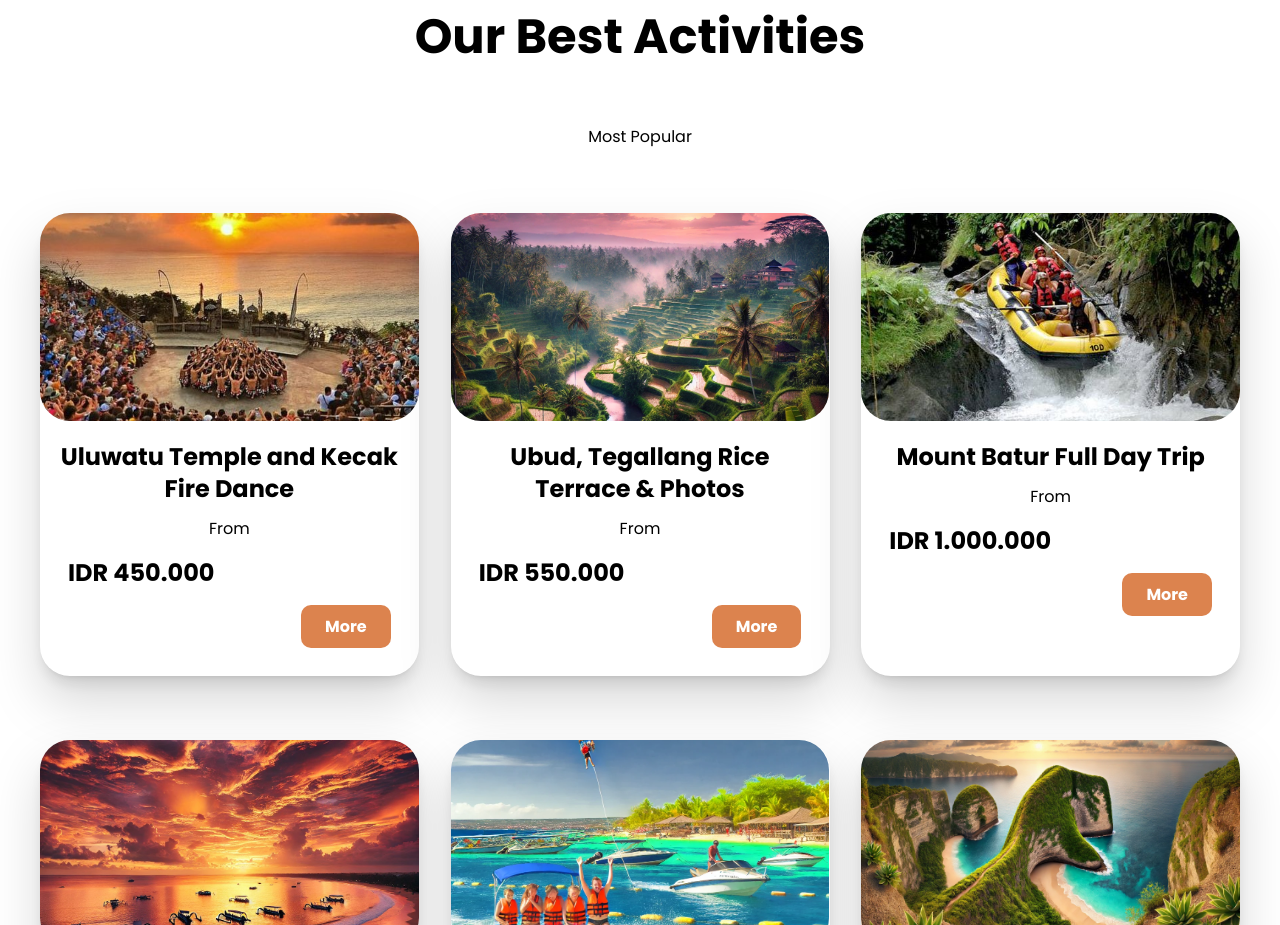
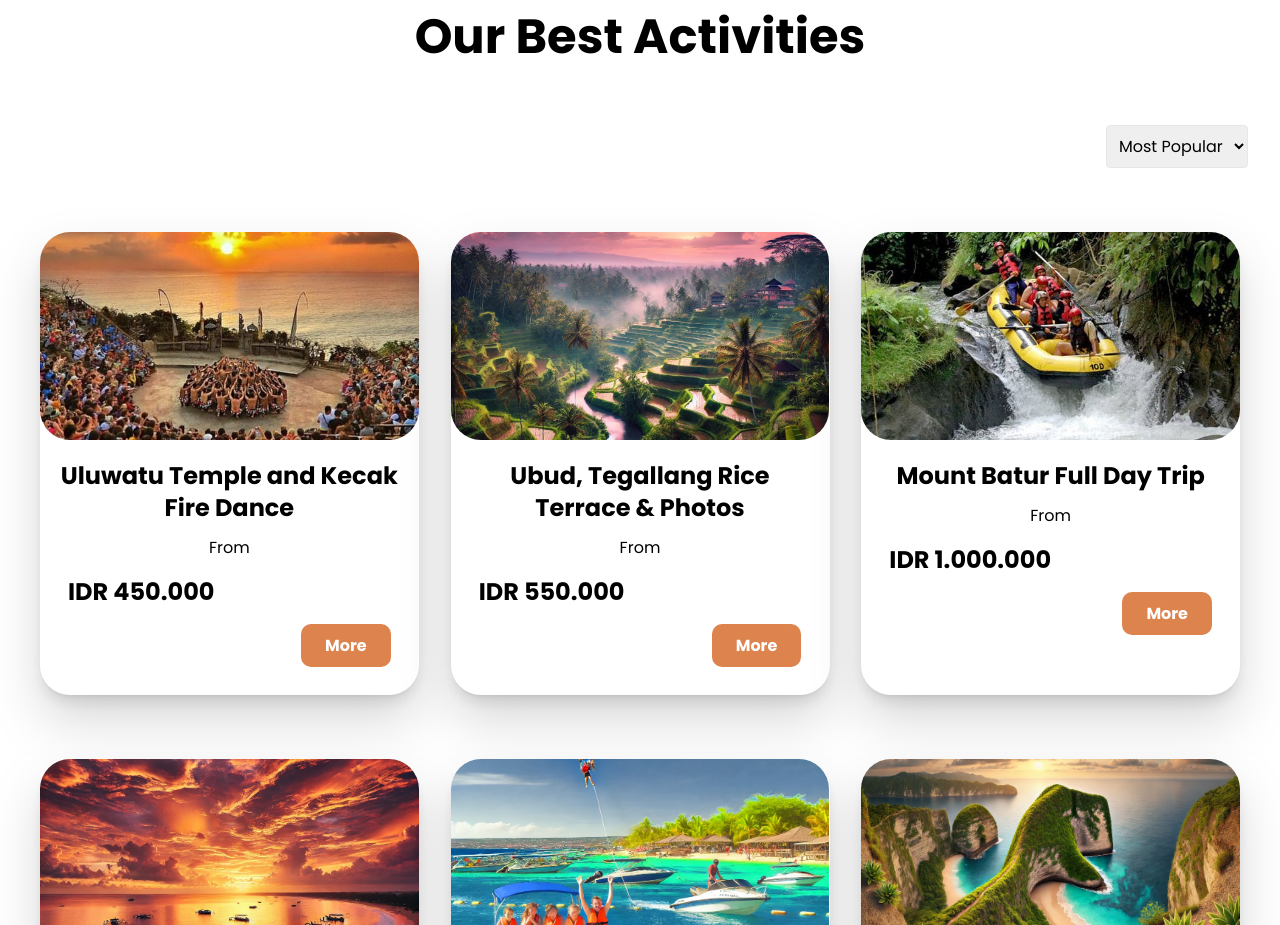
Before and after one commit to CokdePutra/Bali-Tour, a React (Vite) app: page /activities in a window 1280 px wide. Shown: the part 820-1745 px from the top of the page. Built offline with nearby package versions, Linux system fonts and the light colour scheme.

Commit message:
updating activities

```diff
--- a/src/view/Activities.jsx
+++ b/src/view/Activities.jsx
@@ -7,10 +7,9 @@ import { CardAllActivities, HeroImage } from "../constants/constants";
 import Loader from "../components/utils/Loader";
 
 const Activities = () => {
-  const initialActivitiesToShow = 6; // Number of activities to show initially
-  const additionalActivitiesToShow = 6; // Number of activities to load when "See More" is clicked
+  const initialActivitiesToShow = 6;
+  const additionalActivitiesToShow = 6;
 
-  // Load saved visible activities from localStorage, or show the initial activities if none are saved
   const savedActivities =
     JSON.parse(localStorage.getItem("visibleActivities")) || [];
   const [visibleActivities, setVisibleActivities] = useState(
@@ -19,8 +18,8 @@ const Activities = () => {
       : CardAllActivities.slice(0, initialActivitiesToShow)
   );
   const [loading, setLoading] = useState(false);
+  const [sortOption, setSortOption] = useState("Most Popular");
 
-  // Save visible activities to localStorage whenever they change
   useEffect(() => {
     localStorage.setItem(
       "visibleActivities",
@@ -31,7 +30,6 @@ const Activities = () => {
   const handleSeeMore = () => {
     setLoading(true);
 
-    // Simulate a network request delay
     setTimeout(() => {
       const nextActivities = CardAllActivities.slice(
         visibleActivities.length,
@@ -42,7 +40,37 @@ const Activities = () => {
         ...nextActivities,
       ]);
       setLoading(false);
-    }, 1000); // Adjust the delay as needed
+    }, 1000);
+  };
+
+  const handleSortChange = (event) => {
+    const selectedOption = event.target.value;
+    setSortOption(selectedOption);
+
+    const sortedActivities = [...visibleActivities].sort((a, b) => {
+      switch (selectedOption) {
+        case "Most Popular":
+          return b.popular - a.popular;
+        case "Cheaper":
+          return (
+            parseInt(a.price.replace(/\./g, ""), 10) -
+            parseInt(b.price.replace(/\./g, ""), 10)
+          );
+        case "Fancy":
+          return (
+            parseInt(b.price.replace(/\./g, ""), 10) -
+            parseInt(a.price.replace(/\./g, ""), 10)
+          );
+        case "A-Z":
+          return a.title.localeCompare(b.title);
+        case "Z-A":
+          return b.title.localeCompare(a.title);
+        default:
+          return 0;
+      }
+    });
+
+    setVisibleActivities(sortedActivities);
   };
 
   return (
@@ -53,11 +81,19 @@ const Activities = () => {
         Our Best Activities
       </h2>
 
-      {/* fitur baru belum selesai */}
-      <div className="dropDown">
-        <button type="button">Most Popular</button>
+      {/* Sorting Dropdown */}
+      <div className="flex justify-end m-8" data-aos="fade-up">
+        <select
+          value={sortOption}
+          onChange={handleSortChange}
+          className="dropDown-select p-2 border rounded">
+          <option value="Most Popular">Most Popular</option>
+          <option value="Cheaper">Cheaper</option>
+          <option value="Fancy">Fancy</option>
+          <option value="A-Z">A-Z</option>
+          <option value="Z-A">Z-A</option>
+        </select>
       </div>
-      {/* end fitur */}
 
       <div className="flex-col grid gap-8 mt-8 md:grid-cols-2 lg:grid-cols-3 m-10">
         <Card CardValue={visibleActivities} />
```
